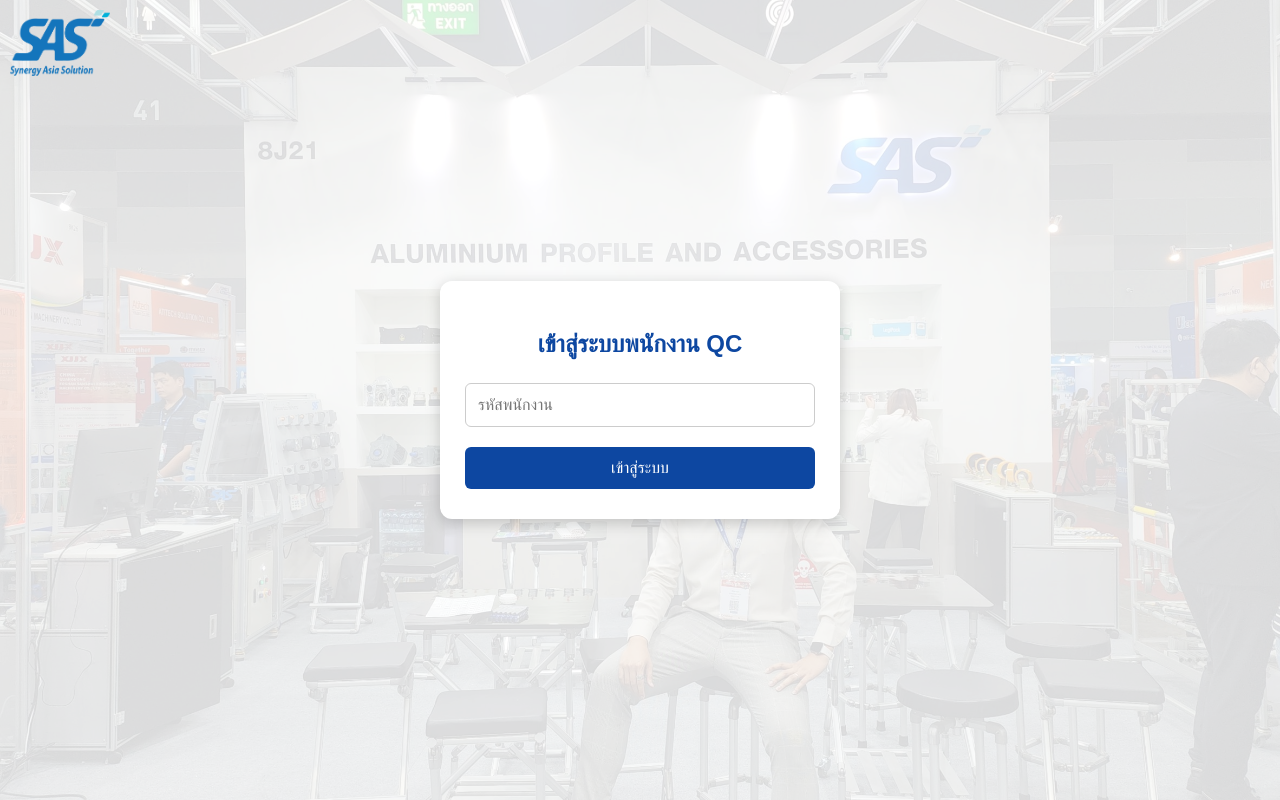
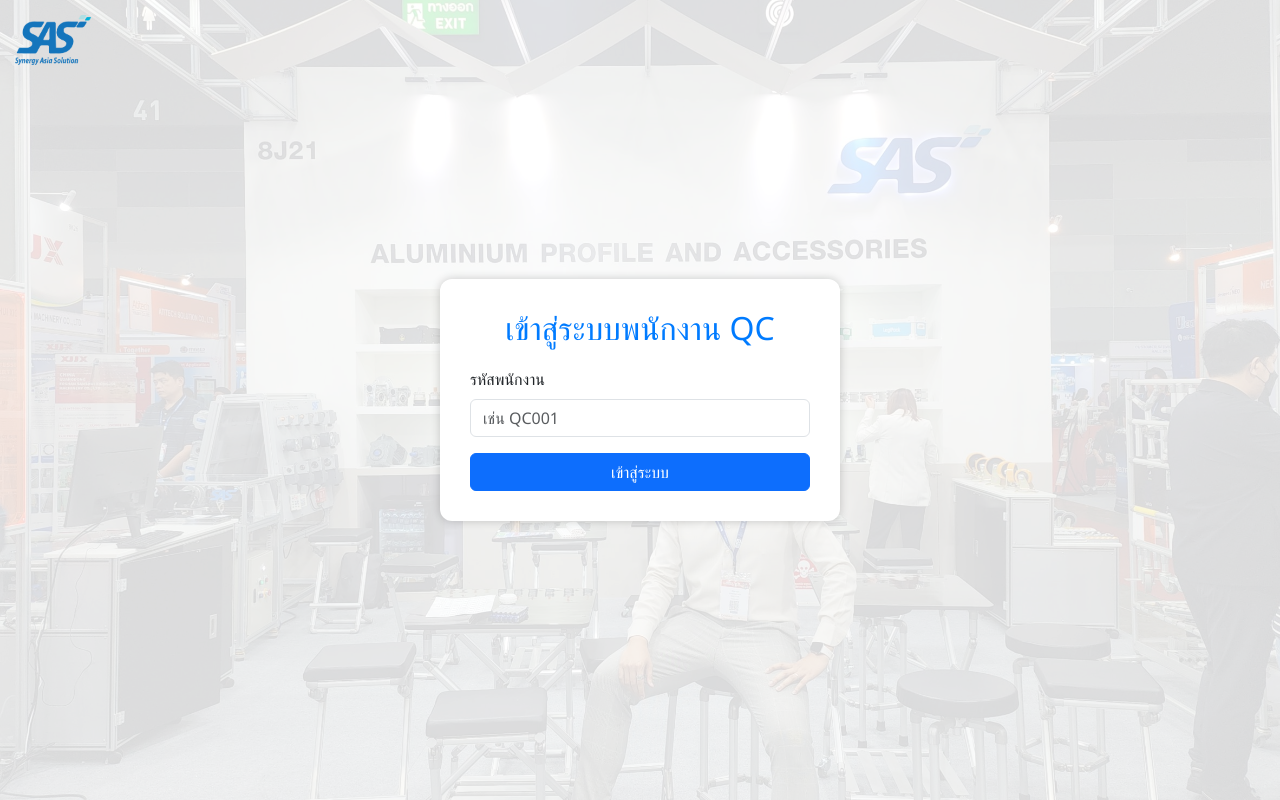
Before and after one commit to SomyotSW/sas-qc-gearmotor, a Flask app: page /login in a window 1280 px wide. Run offline with Flask 3, Linux system fonts and the light colour scheme; parts of the project's set-up code (start-up, migrations or seed data) failed here and were passed over.

Commit message:
Update all project files to latest version

```diff
--- a/app.py
+++ b/app.py
@@ -30,7 +30,7 @@
     if request.method == 'POST':
         employee_id = request.form.get('employee_id')
 
-        # 🔐 ตรวจสอบรหัส (whitelist)
+        # 🔐 ตรวจสอบรหัส (ถ้ามี whitelist เช่น: 'QC001', 'QC002')
         allowed_ids = ['QC001', 'QC002', 'QC003']
         if employee_id not in allowed_ids:
             return "รหัสพนักงานไม่ถูกต้อง", 403
@@ -46,51 +46,53 @@
 # ✅ ฟอร์มกรอก QC
 @app.route('/submit', methods=['POST'])
 def submit():
-    data = {
-        'motor_nameplate': request.form.get('motor_nameplate'),
-        'motor_current': request.form.get('motor_current'),
-        'gear_ratio': request.form.get('gear_ratio'),
-        'gear_sound': request.form.get('gear_sound'),
-        'check_complete': request.form.get('check_complete'),
-        'incomplete_reason': request.form.get('incomplete_reason'),
-        'oil_liters': request.form.get('oil_liters'),
-        'oil_filled': request.form.get('oil_filled', 'ยังไม่เติม'),
-        'warranty': request.form.get('warranty'),
-        'inspector': request.form.get('inspector'),
-        'timestamp': datetime.datetime.now().isoformat()
-    }
+    try:
+        data = {
+            'motor_nameplate': request.form.get('motor_nameplate'),
+            'motor_current': request.form.get('motor_current'),
+            'gear_ratio': request.form.get('gear_ratio'),
+            'gear_sound': request.form.get('gear_sound'),
+            'check_complete': request.form.get('check_complete'),
+            'incomplete_reason': request.form.get('incomplete_reason'),
+            'warranty': request.form.get('warranty'),
+            'inspector': request.form.get('inspector'),
+            'oil_liters': request.form.get('oil_liters'),
+            'oil_filled': 'เติมแล้ว' if request.form.get('oil_filled') else 'ยังไม่เติม'
+        }
 
-    file_fields = [
-        'motor_current_img',
-        'gear_sound_img',
-        'assembly_img',
-        'check_complete_img'
-    ]
+        # อัปโหลดรูปภาพแต่ละรายการ (ตามชื่อ field ใน form.html)
+        image_fields = [
+            'motor_current_img', 'gear_sound_img',
+            'assembly_img', 'check_complete_img'
+        ]
 
-    image_urls = {}
-    timestamp = datetime.datetime.now().strftime("%Y%m%d_%H%M%S")
+        timestamp = datetime.datetime.now().strftime("%Y%m%d_%H%M%S")
+        image_urls = {}
 
-    for field in file_fields:
-        file = request.files.get(field)
-        if file and file.filename != '':
-            filename = secure_filename(file.filename)
-            blob = bucket.blob(f"qc_images/{timestamp}_{filename}")
-            blob.upload_from_file(file.stream, content_type=file.content_type)
-            blob.make_public()
-            image_urls[field] = blob.public_url
+        for field in image_fields:
+            file = request.files.get(field)
+            if file and file.filename != '':
+                filename = secure_filename(file.filename)
+                blob = bucket.blob(f"qc_images/{timestamp}_{filename}")
+                blob.upload_from_file(file.stream, content_type=file.content_type)
+                blob.make_public()
+                image_urls[field] = blob.public_url
 
-    data['images'] = image_urls
+        data['images'] = image_urls
 
-    # บันทึกลง Firebase
-    serial_number = f"SAS{datetime.datetime.now().strftime('%y%m%d%H%M%S')}"
-    ref.child(serial_number).set(data)
+        # สร้างหมายเลข Serial และบันทึกลง Firebase
+        serial_number = f"SAS{timestamp}"
+        ref.child(serial_number).set(data)
 
-    return redirect('/success')
+        return redirect(f"/success?serial={serial_number}")
+    except Exception as e:
+        return f"เกิดข้อผิดพลาด: {e}", 400
 
 # ✅ แสดงหน้าสำเร็จ
 @app.route('/success')
 def success():
-    return render_template('success.html')
+    serial = request.args.get('serial', '')
+    return render_template('success.html', serial_number=serial)
 
 # ✅ ให้ลูกค้าโหลด PDF QC ได้โดยตรง
 @app.route('/download/<serial_number>')
@@ -107,7 +109,7 @@
         mimetype='application/pdf'
     )
 
-# ✅ สร้าง QR จาก Serial (QR สำหรับลูกค้า)
+# ✅ สร้าง QR จาก Serial (ใช้ภายใน)
 @app.route('/qr/<serial_number>')
 def generate_qr(serial_number):
     qr_stream = generate_qr_code(serial_number)
--- a/templates/login.html
+++ b/templates/login.html
@@ -2,116 +2,57 @@
 <html lang="th">
 <head>
   <meta charset="UTF-8">
+  <title>เข้าสู่ระบบพนักงาน QC</title>
   <meta name="viewport" content="width=device-width, initial-scale=1.0">
-  <title>เข้าสู่ระบบพนักงาน QC | SAS Gear Motor</title>
+  <link href="https://cdn.jsdelivr.net/npm/bootstrap@5.3.0/dist/css/bootstrap.min.css" rel="stylesheet">
   <style>
-    * {
-      box-sizing: border-box;
+    body {
+      background: url("{{ url_for('static', filename='templates/BG.jpg') }}") no-repeat center center fixed;
+      background-size: cover;
+      font-family: 'Segoe UI', sans-serif;
     }
-
-    body {
-      margin: 0;
-      padding: 0;
-      font-family: 'Arial', sans-serif;
-      background: url('/static/BG.jpg') no-repeat center center fixed;
-      background-size: cover;
-      position: relative;
-      height: 100vh;
+    .overlay {
+      background-color: rgba(255, 255, 255, 0.85);
+      min-height: 100vh;
+      display: flex;
+      align-items: center;
+      justify-content: center;
+      padding: 20px;
     }
-
-    .overlay {
+    .login-container {
+      background: white;
+      padding: 30px;
+      border-radius: 12px;
+      max-width: 400px;
+      width: 100%;
+      box-shadow: 0 0 10px rgba(0,0,0,0.2);
+    }
+    .sas-logo {
       position: absolute;
-      top: 0;
-      left: 0;
-      width: 100%;
-      height: 100%;
-      background: rgba(255, 255, 255, 0.85); /* จาง ๆ */
-      z-index: 1;
+      top: 15px;
+      left: 15px;
+      height: 50px;
     }
-
-    .logo {
-      position: absolute;
-      top: 10px;
-      left: 10px;
-      z-index: 2;
-      width: 100px;
-    }
-
-    .login-container {
-      position: relative;
-      z-index: 2;
-      display: flex;
-      justify-content: center;
-      align-items: center;
-      height: 100%;
-    }
-
-    .login-box {
-      background: white;
-      padding: 30px 25px;
-      border-radius: 12px;
-      box-shadow: 0 4px 15px rgba(0, 0, 0, 0.2);
-      max-width: 400px;
-      width: 90%;
+    h2 {
       text-align: center;
-    }
-
-    h2 {
-      color: #0d47a1;
-      margin-bottom: 25px;
-    }
-
-    input[type="password"] {
-      width: 100%;
-      padding: 12px;
+      color: #007bff;
       margin-bottom: 20px;
-      border-radius: 6px;
-      border: 1px solid #ccc;
-      font-size: 16px;
-    }
-
-    button {
-      width: 100%;
-      background: #0d47a1;
-      color: white;
-      padding: 12px;
-      font-size: 16px;
-      border: none;
-      border-radius: 6px;
-      cursor: pointer;
-    }
-
-    button:hover {
-      background: #1565c0;
-    }
-
-    @media (max-width: 768px) {
-      .login-box {
-        padding: 20px 15px;
-      }
-
-      .logo {
-        width: 80px;
-      }
-    }
-
-    @media (max-width: 480px) {
-      h2 {
-        font-size: 20px;
-      }
     }
   </style>
 </head>
 <body>
-  <div class="overlay"></div>
-  <img src="/static/logo_sas.png" alt="SAS Logo" class="logo">
-
-  <div class="login-container">
-    <div class="login-box">
+  <img src="{{ url_for('static', filename='templates/logo_sas.png') }}" alt="SAS Logo" class="sas-logo">
+  <div class="overlay">
+    <div class="login-container">
       <h2>เข้าสู่ระบบพนักงาน QC</h2>
-      <form method="POST" action="/form">
-        <input type="password" name="employee_id" placeholder="รหัสพนักงาน" required>
-        <button type="submit">เข้าสู่ระบบ</button>
+      <form method="post" action="/login">
+        <div class="mb-3">
+          <label class="form-label">รหัสพนักงาน</label>
+          <input type="text" name="employee_id" class="form-control" placeholder="เช่น QC001" required>
+        </div>
+        <div class="d-grid">
+          <button type="submit" class="btn btn-primary">เข้าสู่ระบบ</button>
+        </div>
       </form>
     </div>
   </div>
```
Also changed, not shown: templates/form.html (+13 -10 lines).
